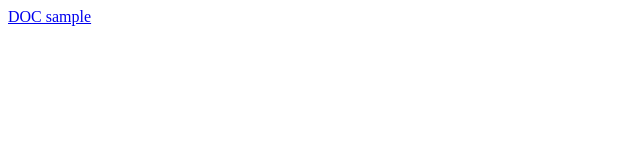
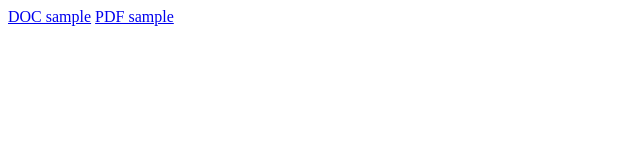
Before and after one commit to heisaprogrammer/test, a plain HTML site: page index.html in a window 1280 px wide. Shown: the whole page, without its empty margins (0-640 px from the left). Drawn offline with Linux system fonts and the light colour scheme.

Commit message:
Update index.html

```diff
--- a/index.html
+++ b/index.html
@@ -1,5 +1,6 @@
 <html>
 <body>
 <a href="https://file-examples-com.github.io/uploads/2017/02/file-sample_500kB.doc">DOC sample</a>
+<a href="https://raw.githubusercontent.com/mozilla/pdf.js-sample-files/master/helloworld.pdf">PDF sample</a>
 </body>
 </html>
```
